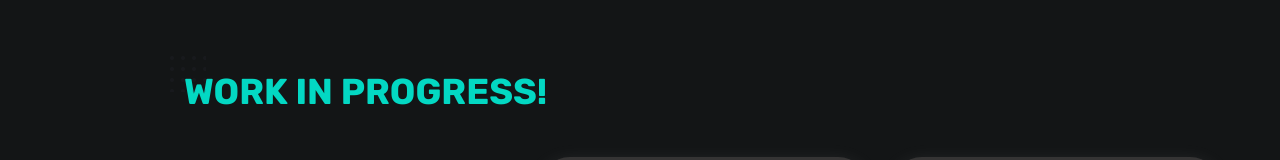
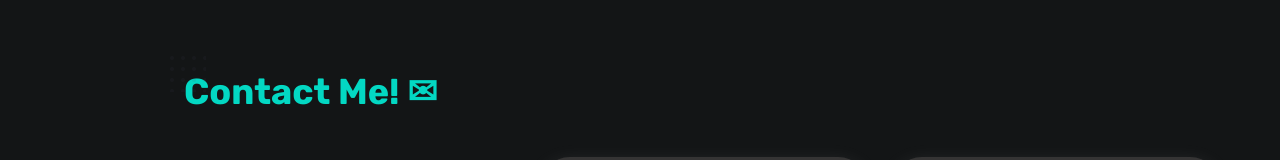
Before and after one commit to patriciaong977/patriciaong, a React (Create React App) app: page / in a window 1280 px wide. Shown: the part 3807-3967 px from the top of the page. Built offline with nearby package versions, Linux system fonts and the light colour scheme.

Commit message:
Changed contacts title, added new ios svg.

```diff
--- a/src/components/contact/Contact.jsx
+++ b/src/components/contact/Contact.jsx
@@ -45,7 +45,7 @@ const Contact = () => {
   return (
 
     <section className="contact container section" id='contact'>
-      <h2 className="section__title">WORK IN PROGRESS!</h2>
+      <h2 className="section__title">Contact Me! ✉ </h2>
 
       <div className="contact__container grid">
         <div className="contact__info">
--- a/src/components/portfolio/portfolio.css
+++ b/src/components/portfolio/portfolio.css
@@ -102,6 +102,7 @@
 
 .work__card:hover .work__button {
   opacity: 1;
+  animation: button-push 0.3s linear 1;
 }
 
 .work__card:hover .work__title,
```
Also changed, not shown: src/assets/ios.svg.
